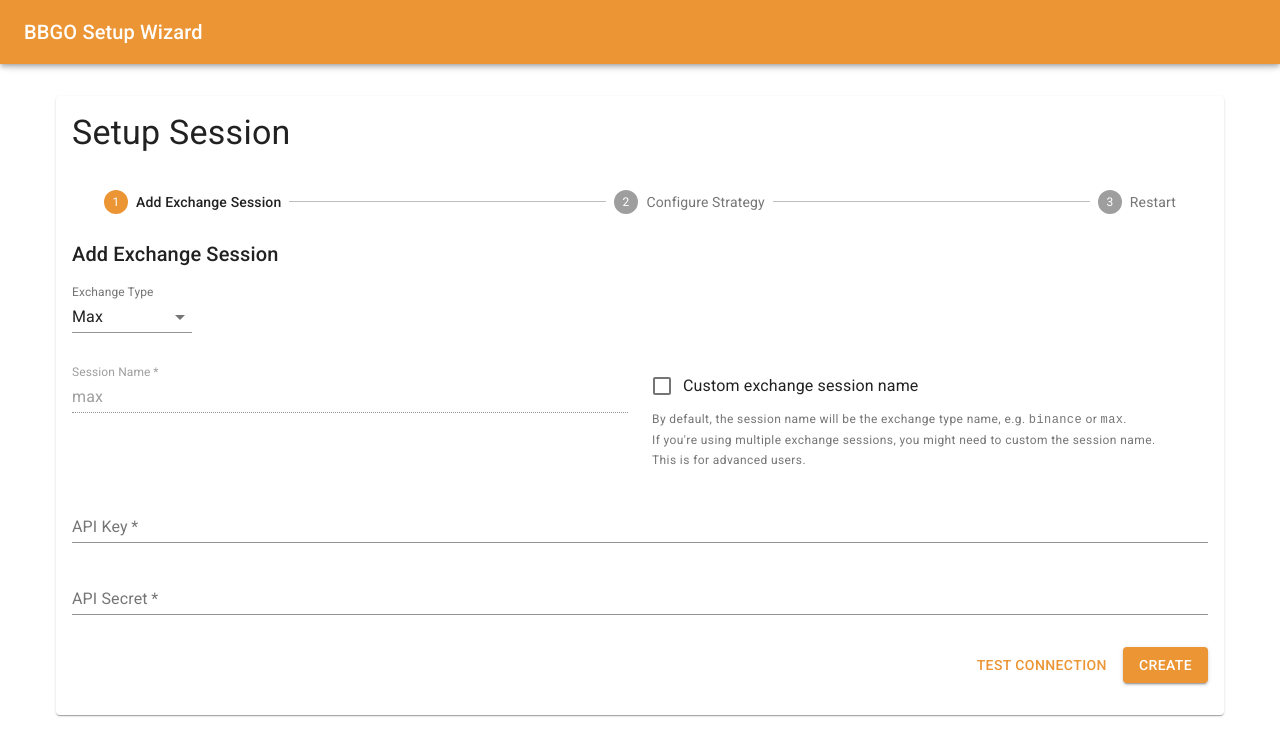
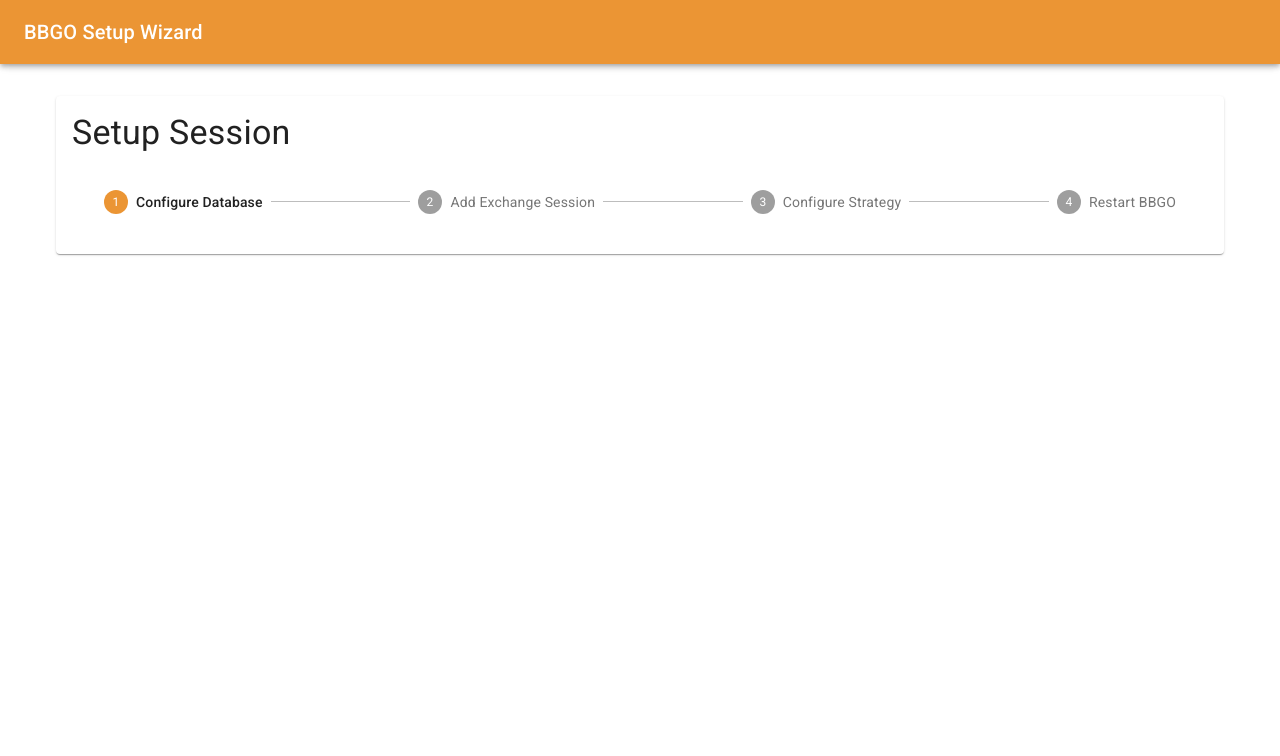
Before and after one commit to golddragon41/bbgo-finance, a Next.js app in the folder frontend/: page /setup in a window 1280 px wide. Shown: the top 756 px of the page. Built offline with nearby package versions, Linux system fonts and the light colour scheme.

Commit message:
adjust steps

```diff
--- a/frontend/components/ExchangeSessionReview.js
+++ /dev/null
@@ -1,3 +0,0 @@
-export default function ExchangeSessionReview() {
-    return <> </>;
-}
--- a/frontend/components/ExchangeSessionTest.js
+++ /dev/null
@@ -1,4 +0,0 @@
-
-export default function ExchangeSessionTest() {
-    return <> </>;
-}
--- a/frontend/pages/setup/index.js
+++ b/frontend/pages/setup/index.js
@@ -9,8 +9,6 @@
 import StepLabel from '@material-ui/core/StepLabel';
 
 import ExchangeSessionForm from "../../components/ExchangeSessionForm";
-import ExchangeSessionReview from "../../components/ExchangeSessionReview";
-import ExchangeSessionTest from "../../components/ExchangeSessionTest";
 
 import PlainLayout from '../../layouts/PlainLayout';
 
@@ -20,16 +18,18 @@
     },
 }));
 
-const steps = ['Add Exchange Session', 'Configure Strategy', 'Restart'];
+const steps = ['Configure Database', 'Add Exchange Session', 'Configure Strategy', 'Restart BBGO'];
 
 function getStepContent(step) {
     switch (step) {
         case 0:
+            return;
+        case 1:
             return <ExchangeSessionForm/>;
-        case 1:
-            return <ExchangeSessionReview/>;
         case 2:
-            return <ExchangeSessionTest/>;
+            return;
+        case 3:
+            return;
         default:
             throw new Error('Unknown step');
     }
```
